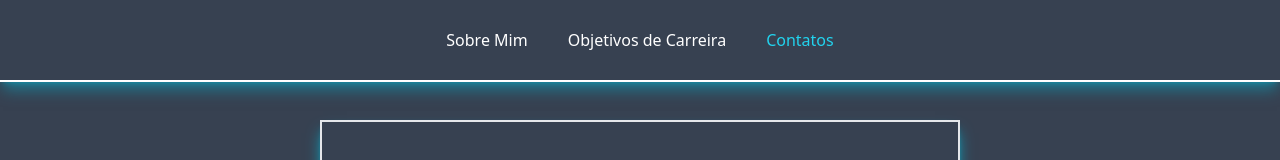
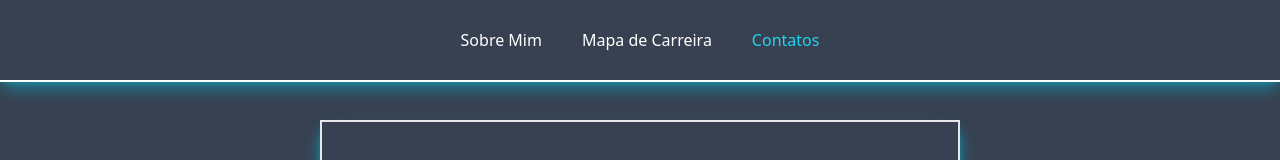
Before and after one commit to PedroPereiraSantana/mapa-de-carreira, a plain HTML site: page contato.html in a window 1280 px wide. Shown: the top 160 px of the page. Drawn offline with nearby package versions, Linux system fonts and the light colour scheme.

Commit message:
arrumando a escrita da navbar

```diff
--- a/contato.html
+++ b/contato.html
@@ -17,7 +17,7 @@
     >
       <a href="index.html" class="hover:text-cyan-400 text-[14px] md:text-[16px]">Sobre Mim</a>
       <a href="objetivos.html" class="hover:text-cyan-400 text-[14px] md:text-[16px]"
-        >Objetivos de Carreira</a
+        >Mapa de Carreira</a
       >
       <a href="contato.html" class="text-cyan-400 text-[14px] md:text-[16px]">Contatos</a>
     </nav>
```
Also changed, not shown: index.html (+1 -1 lines), objetivos.html (+1 -1 lines).
